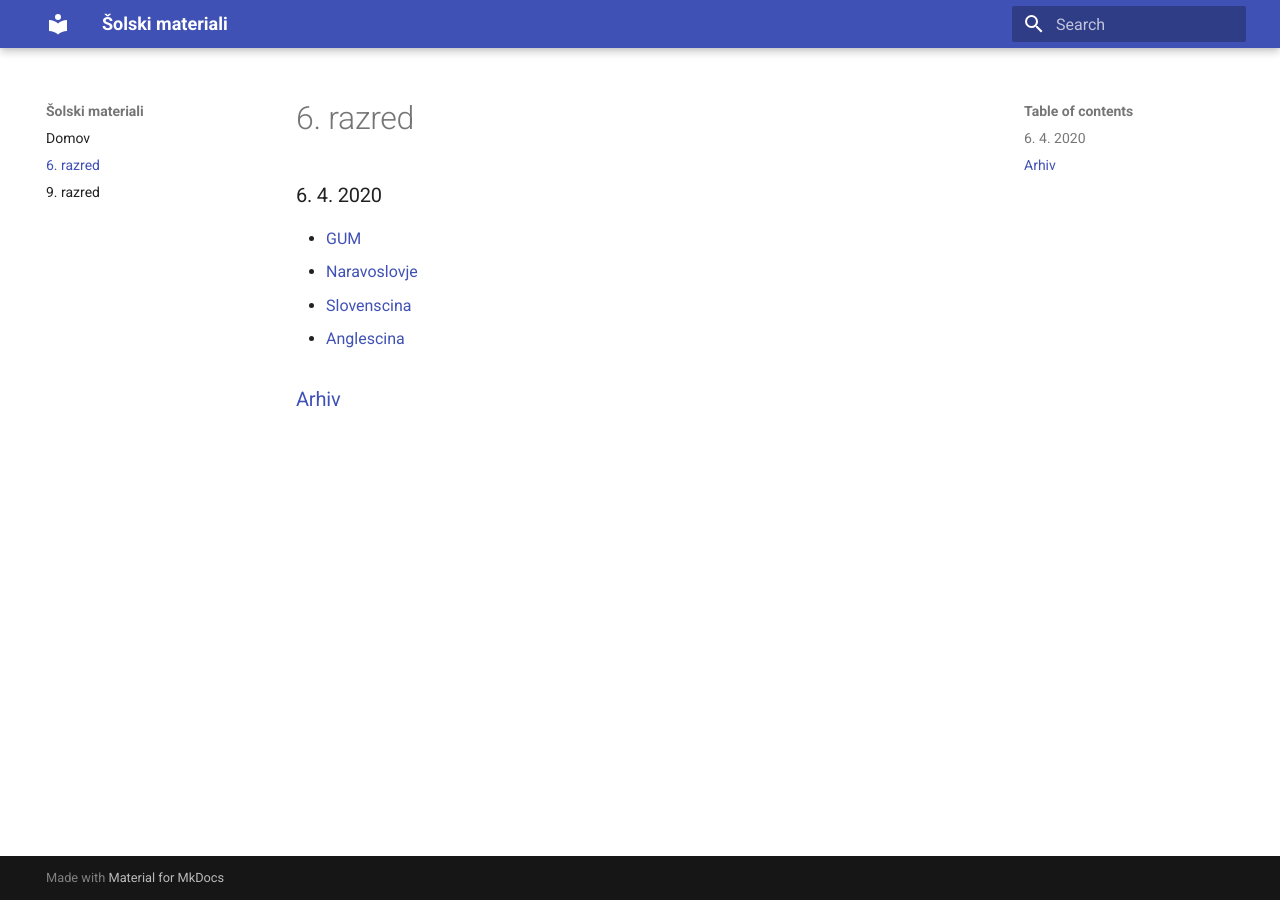
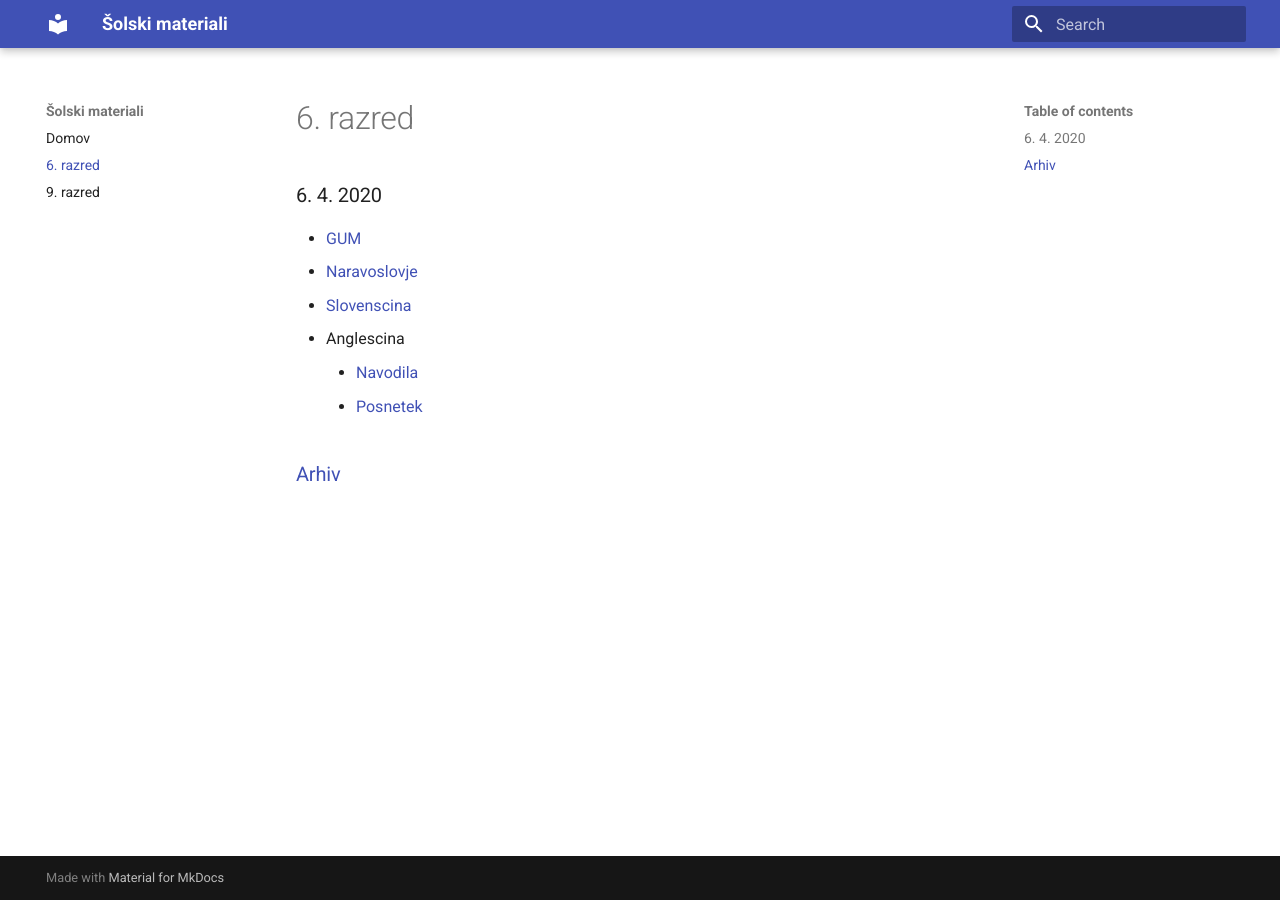
Before and after one commit to skyflyer/solski-materiali, an MkDocs documentation site: the page built from docs/6razred/index.md, in a window 1280 px wide. Built offline with MkDocs 1.6.1 and Material for MkDocs 9.7.7, drawn with Linux system fonts in a browser that asks for light colours.

Commit message:
6. 4. 2020 - 6. razred anglescina

```diff
--- a/docs/6razred/index.md
+++ b/docs/6razred/index.md
@@ -8,6 +8,8 @@ summary: ucna snov za 6. razred
 * [GUM](gum/opera.pdf)
 * [Naravoslovje](naravoslovje/2020-04-06-naravoslovje.pdf)
 * [Slovenscina](slovenscina/2020-04-06-slovenscina.pdf)
-* [Anglescina](anglescina/2020-04-06-anglescina.pdf)
+* Anglescina
+    * [Navodila](anglescina/2020-04-06-anglescina.pdf)
+    * [Posnetek](anglescina/2020-04-06-anglescina.mp3)
 
 ### [Arhiv](arhiv.md)
```
Also changed, not shown: 1 other file.
